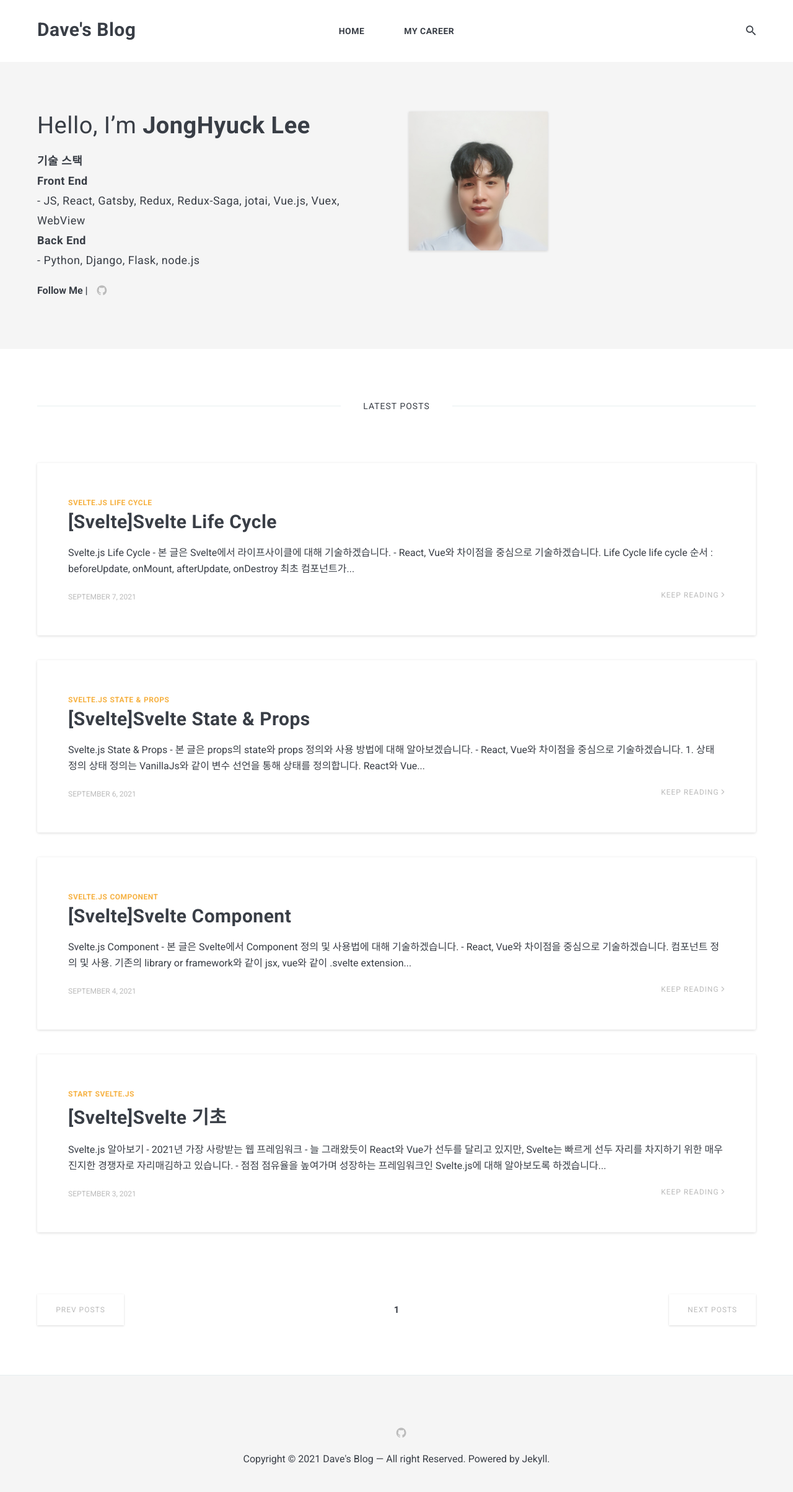
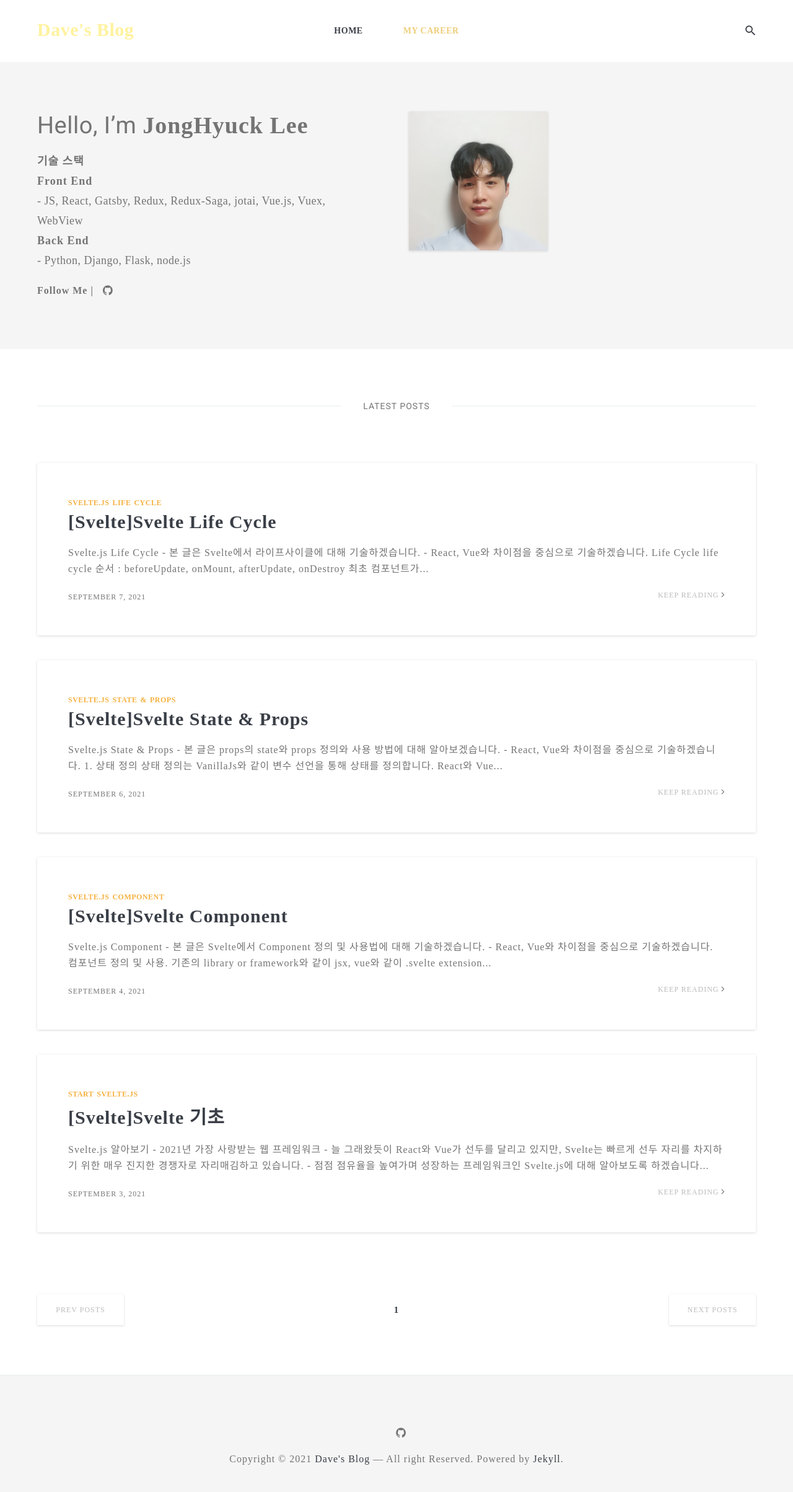
Before and after one commit to JongHyuckLee/JongHyuckLee.github.io, a Jekyll site: the page built from index.html, in a window 1280 px wide. Shown: the whole page at 62% size. Built offline with Jekyll 4.4.1, drawn with Linux system fonts in a browser that asks for light colours; nearby versions of some CDN libraries; some web fonts are replaced; the list of posts is cut into pages by our own code.

Commit message:
블로그 폰트 설정

```diff
--- a/_includes/head.html
+++ b/_includes/head.html
@@ -13,11 +13,12 @@
   <link href="https://fonts.googleapis.com/css?family=Roboto:400,700" rel="stylesheet">
   <!-- Ionicons -->
   <link href="https://unpkg.com/ionicons@4.2.2/dist/css/ionicons.min.css" rel="stylesheet">
-
+  <link href='//spoqa.github.io/spoqa-han-sans/css/SpoqaHanSansNeo.css' rel='stylesheet' type='text/css'>
   <style>
   {% capture include_to_scssify %}
     {% include main.scss %}
   {% endcapture %}
   {{ include_to_scssify | scssify }}
+  * { font-family: 'Spoqa Han Sans Neo', 'sans-serif'; letter-spacing: 1px; color: #747474;}
   </style>
 </head>
--- a/_includes/header.html
+++ b/_includes/header.html
@@ -5,7 +5,7 @@
       <header class="header">
 
         <div class="logo">
-          <a class="logo__link" href="{{site.baseurl}}/">
+          <a class="logo__link" style="color: #FFF29E" href="{{site.baseurl}}/">
             {{ site.data.settings.title }}
           </a>
         </div>
@@ -27,7 +27,7 @@
                 {% unless page.name == 'tags.html' or page.name == '404.html' %}
               {% if page.title %}
               <li class="nav__item">
-                <a href="{{ page.url | prepend: site.baseurl }}" class="nav__link">{{ page.title }}</a>
+                <a style="color: #EDCE7A" href="{{ page.url | prepend: site.baseurl }}" class="nav__link">{{ page.title }}</a>
               </li>
               {% endif %}
                 {% endunless %}
```
